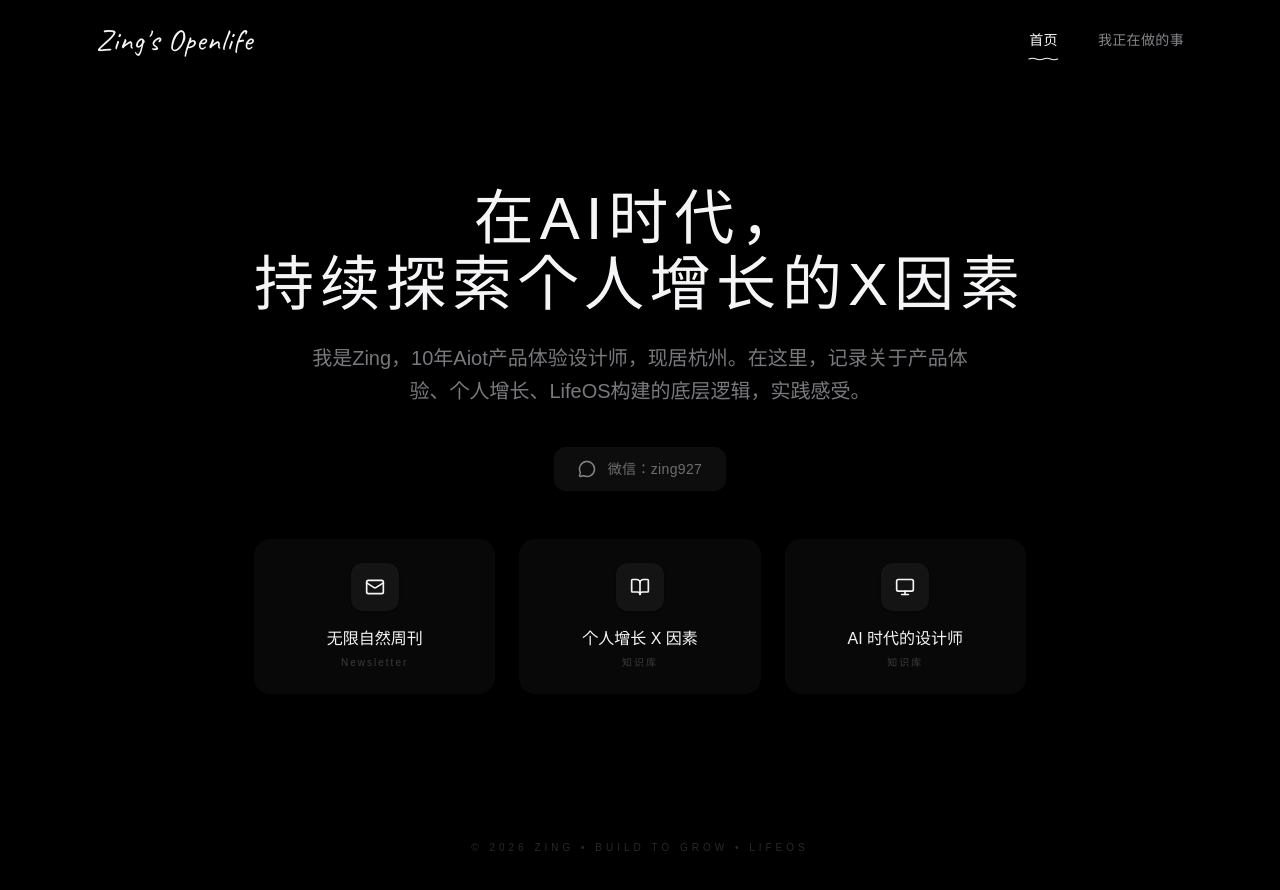
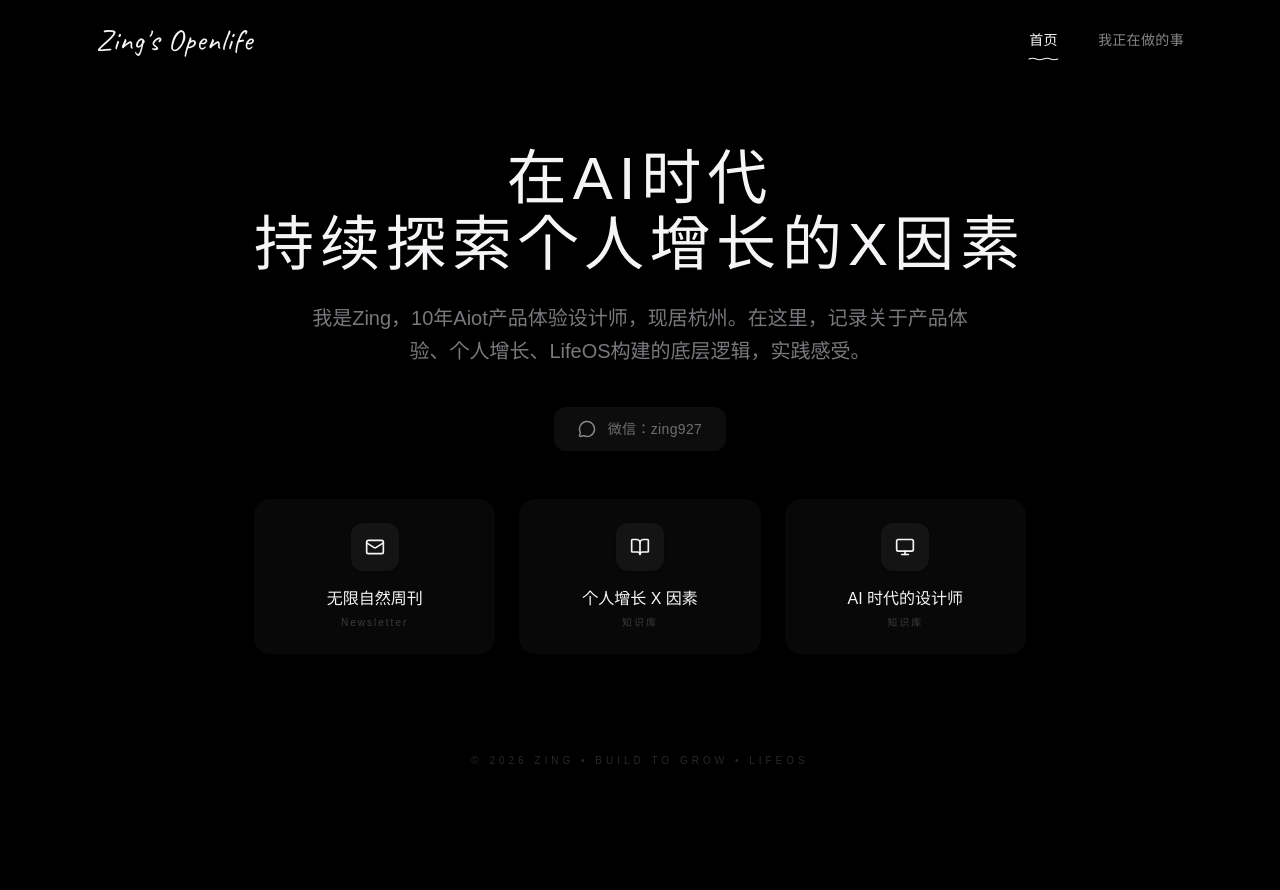
Before and after one commit to zing927/myblog20260430, a React (Vite) app: page / in a window 1280 px wide. Shown: the top 890 px of the page. After the commit the page ends 800 px from the top, so only its background shows below. Built offline with nearby package versions, Linux system fonts and the light colour scheme; a small style sheet from the web is missing; a web font is replaced by a local one.

Commit message:
feat: Adjust hero section and footer layout
Refine the hero section's headline by removing an unnecessary comma.
Update the footer to be fixed at the bottom, reducing its vertical padding and making it non-interactive, ensuring it doesn't obscure content.

```diff
--- a/src/App.tsx
+++ b/src/App.tsx
@@ -54,7 +54,7 @@ const Home = () => (
   >
     <div className="max-w-4xl w-full">
       <h2 className="text-4xl md:text-6xl font-medium mb-6 text-custom-primary tracking-widest leading-[1.1]">
-        在AI时代，<br/>持续探索个人增长的X因素
+        在AI时代<br/>持续探索个人增长的X因素
       </h2>
       <p className="text-lg md:text-xl text-custom-secondary mb-10 max-w-2xl mx-auto leading-relaxed font-light opacity-90">
         我是Zing，10年Aiot产品体验设计师，现居杭州。在这里，记录关于产品体验、个人增长、LifeOS构建的底层逻辑，实践感受。
@@ -209,7 +209,7 @@ export default function App() {
       </nav>
 
       {/* Content */}
-      <main className={`flex-grow pt-20 flex flex-col relative z-10 ${activeTab === 'home' ? 'h-screen' : ''}`}>
+      <main className={`flex-grow pt-20 pb-20 flex flex-col relative z-10 ${activeTab === 'home' ? 'h-screen' : ''}`}>
         <AnimatePresence mode="wait">
           {activeTab === 'home' && <Home key="home" />}
           {activeTab === 'now' && <WhatImDoing key="now" />}
@@ -217,7 +217,7 @@ export default function App() {
       </main>
 
       {/* Footer */}
-      <footer className={`${activeTab === 'home' ? 'py-10' : 'py-20'} text-center transition-all`}>
+      <footer className="fixed bottom-0 left-0 right-0 py-8 text-center z-40 pointer-events-none">
         <div className="max-w-5xl mx-auto px-6">
           <p className="text-custom-secondary text-[10px] font-medium opacity-30 uppercase tracking-[0.4em]">
             © 2026 Zing • Build to Grow • LifeOS
```
